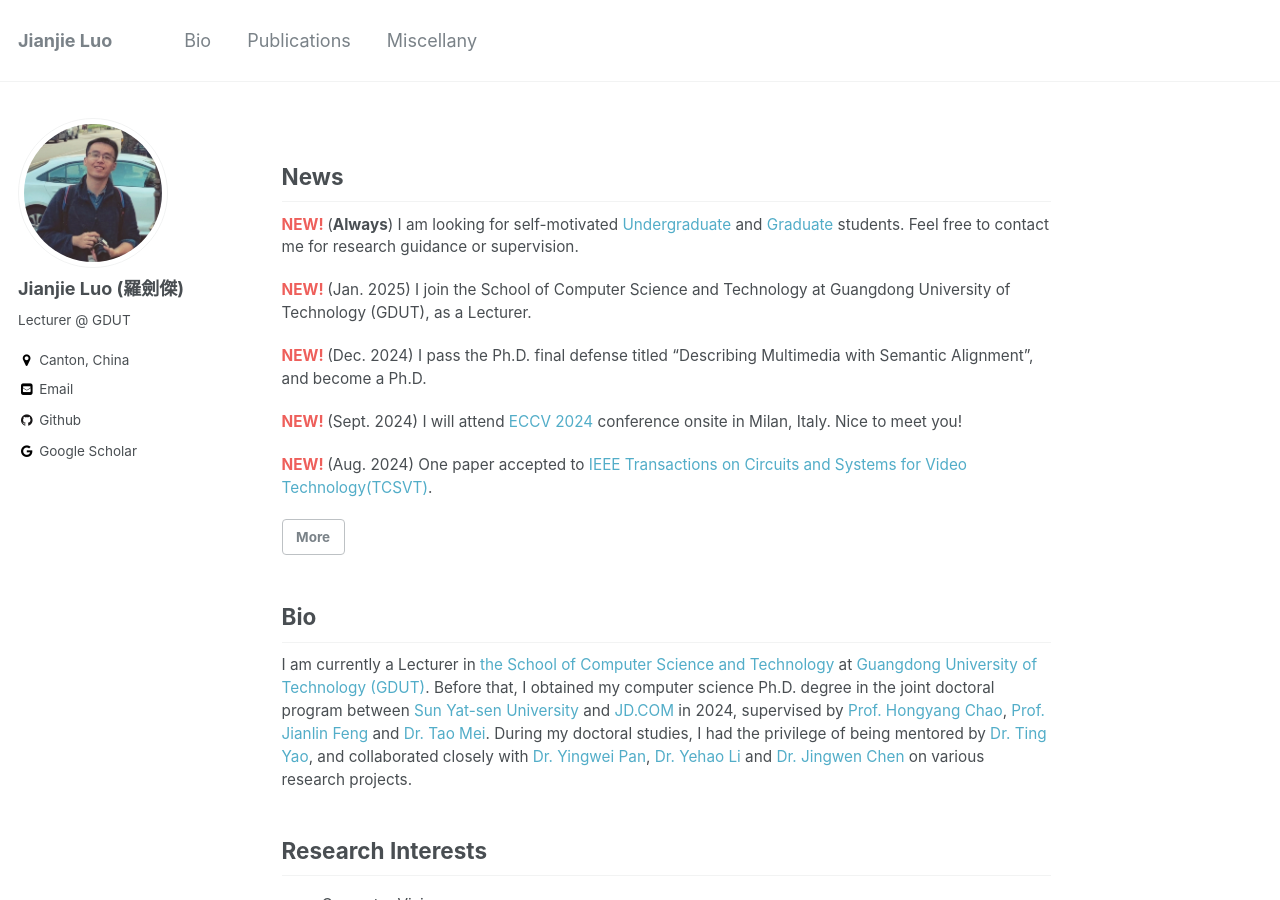
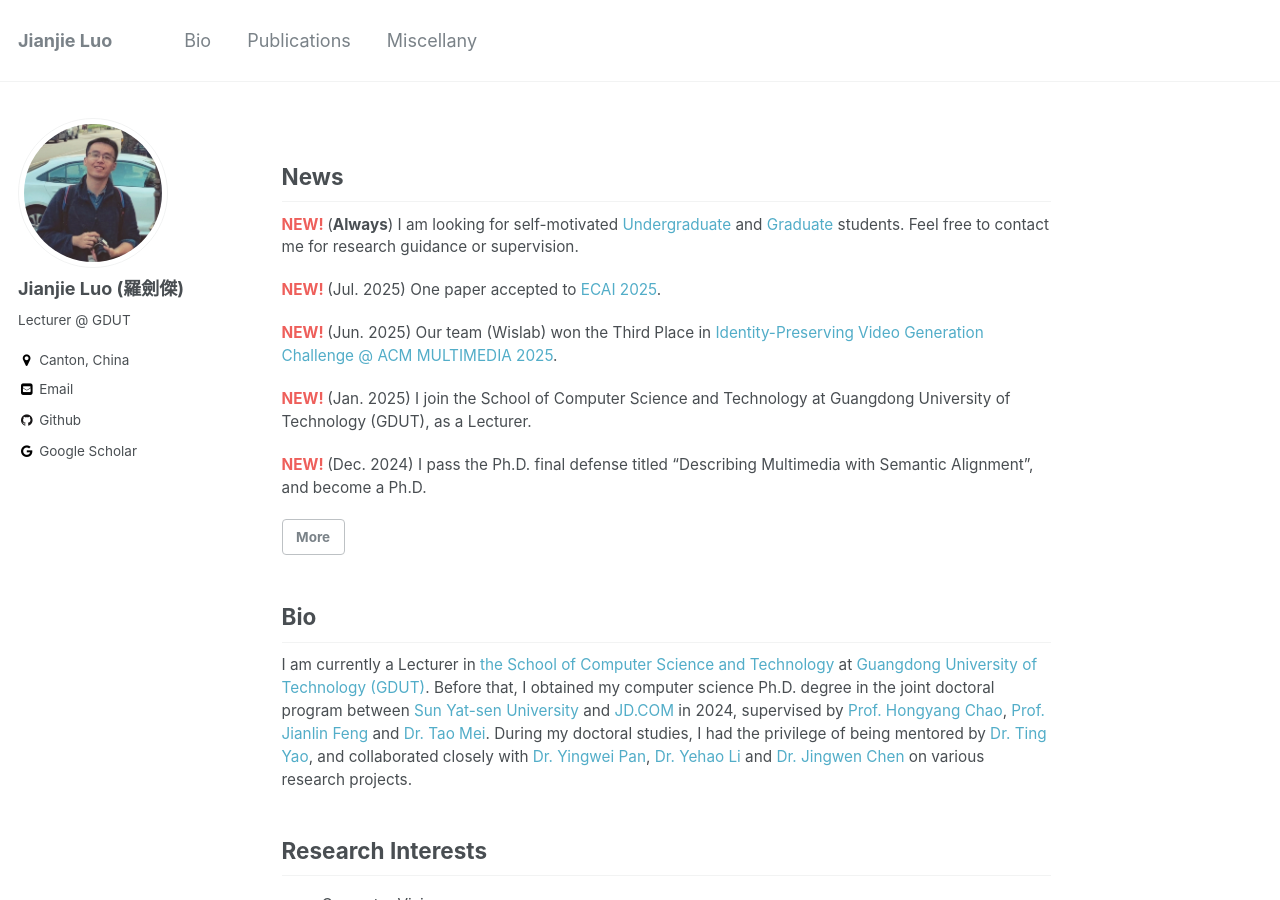
Before and after one commit to jianjieluo/jianjieluo.github.io, a Jekyll site: the page built from index.html, in a window 1280 px wide and 900 px high. Built offline with Jekyll 4.4.1, drawn with Linux system fonts in a browser that asks for light colours; a script that is not in the unit is left out; the list of posts is cut into pages by our own code.

Commit message:
add ECAI2025 news

```diff
--- a/_data/news.yml
+++ b/_data/news.yml
@@ -1,13 +1,15 @@
 # News on home page
 main:
   - "(**Always**) I am looking for self-motivated [Undergraduate](https://jianjieluo.github.io/posts/undergraduate/) and [Graduate](https://jianjieluo.github.io/posts/graduate/) students. Feel free to contact me for research guidance or supervision."
+  - "(Jul. 2025) One paper accepted to [ECAI 2025](https://ecai2025.org/)."
+  - "(Jun. 2025) Our team (Wislab) won the Third Place in [Identity-Preserving Video Generation Challenge @ ACM MULTIMEDIA 2025](https://hidream-ai.github.io/ipvg-challenge.github.io/)."
   - "(Jan. 2025) I join the School of Computer Science and Technology at Guangdong University of Technology (GDUT), as a Lecturer."
   - "(Dec. 2024) I pass the Ph.D. final defense titled “Describing Multimedia with Semantic Alignment”, and become a Ph.D."
-  - "(Sept. 2024) I will attend [ECCV 2024](https://eccv.ecva.net/Conferences/2024) conference onsite in Milan, Italy. Nice to meet you!"
-  - "(Aug. 2024) One paper accepted to [IEEE Transactions on Circuits and Systems for Video Technology(TCSVT)](https://ieee-cas.org/publication/tcsvt)."
 
 all:
   - "(**Always**) I am looking for self-motivated [Undergraduate](https://jianjieluo.github.io/posts/undergraduate/) and [Graduate](https://jianjieluo.github.io/posts/graduate/) students. Feel free to contact me for research guidance or supervision."
+  - "(Jul. 2025) One paper accepted to [ECAI 2025](https://ecai2025.org/)."
+  - "(Jun. 2025) Our team (Wislab) won the Third Place in [Identity-Preserving Video Generation Challenge @ ACM MULTIMEDIA 2025](https://hidream-ai.github.io/ipvg-challenge.github.io/)."
   - "(Jan. 2025) I join the School of Computer Science and Technology at Guangdong University of Technology (GDUT), as a Lecturer."
   - "(Dec. 2024) I pass the Ph.D. final defense titled “Describing Multimedia with Semantic Alignment”, and become a Ph.D."
   - "(Sept. 2024) I will attend [ECCV 2024](https://eccv.ecva.net/Conferences/2024) conference onsite in Milan, Italy. Nice to meet you!"
```
